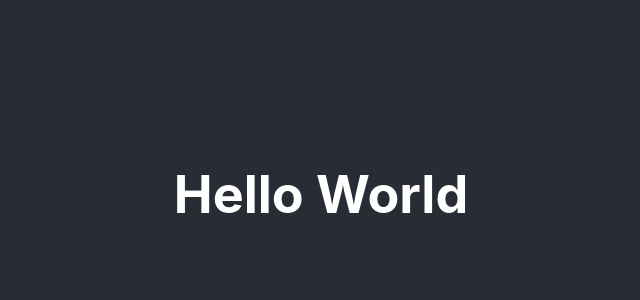
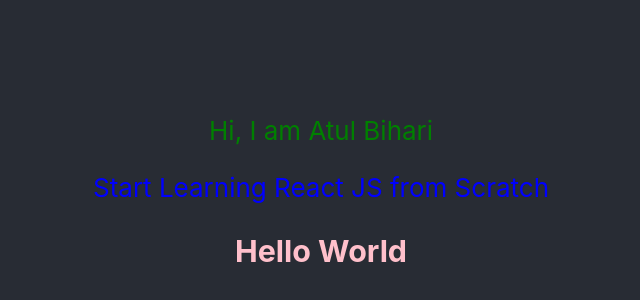
Before and after one commit to atulbihari94/react-learning, a React (Create React App) app in the folder my-app/: page / in a window 1280 px wide. Shown: the part 206-506 px from the top of the page, without its empty margins (319-959 px from the left). Built offline with nearby package versions, Linux system fonts and the light colour scheme.

Commit message:
working Component helloWorld with CSS in js

```diff
--- a/my-app/src/hello-world.js
+++ b/my-app/src/hello-world.js
@@ -1,6 +1,11 @@
 import React from 'react';
 const helloWorld = () => {
-    return <h1>Hello World</h1>
+    return (
+    <div>
+        <p style={{"color":"green"}}>Hi, I am Atul Bihari</p>
+        <p style={{"color":"blue"}}>Start Learning React JS from Scratch</p>
+        <h3 style={{"color":"pink"}}>Hello World</h3>
+    </div> );
 }
 
 export default helloWorld;
```
